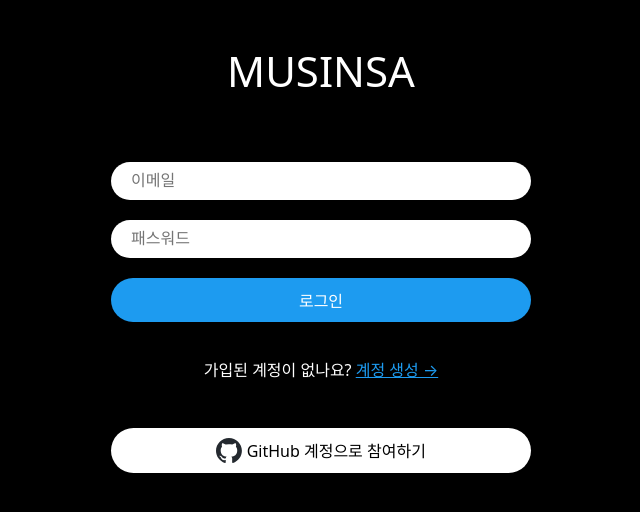
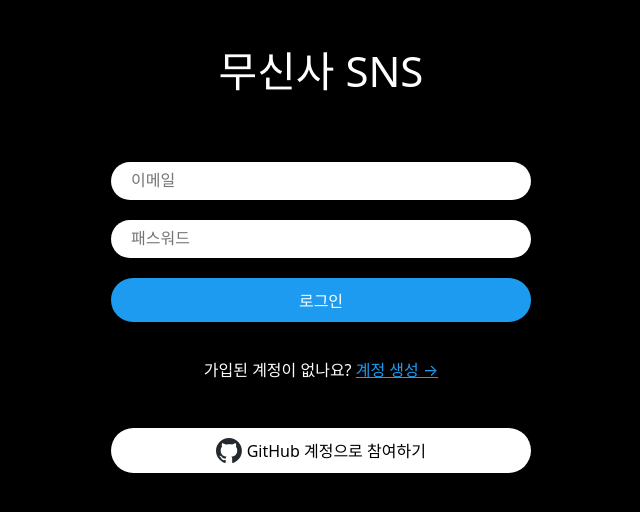
Before and after one commit to greenspace77/nwitter-reloaded, a React (Vite) app: page /login in a window 1280 px wide. Shown: the top 512 px of the page, without its empty margins (319-959 px from the left). Built offline with nearby package versions, Linux system fonts and the light colour scheme.

Commit message:
로그인 화면 한글화

```diff
--- a/src/routes/login.tsx
+++ b/src/routes/login.tsx
@@ -51,7 +51,7 @@
 
   return (
     <Wrapper>
-      <Title>MUSINSA</Title>
+      <Title>무신사 SNS</Title>
       <Form onSubmit={onSubmit}>
         <Input
           onChange={onChange}
@@ -69,7 +69,7 @@
           type='password'
           required
         />
-        <Input type='submit' value={isLoading ? "Loading..." : "로그인"} />
+        <Input type='submit' value={isLoading ? "로그인 중..." : "로그인"} />
       </Form>
       {error !== "" ? <Error>{error}</Error> : null}
       <Switcher>
```
